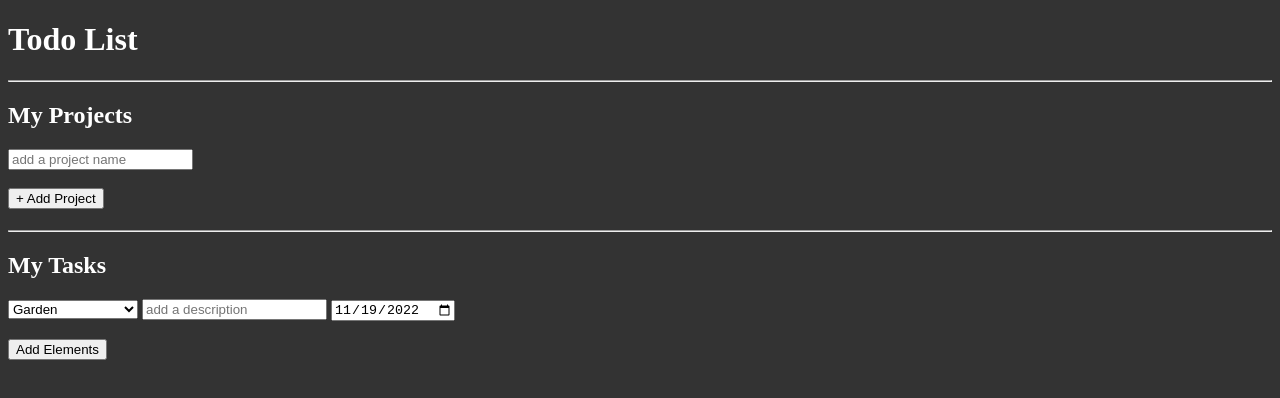
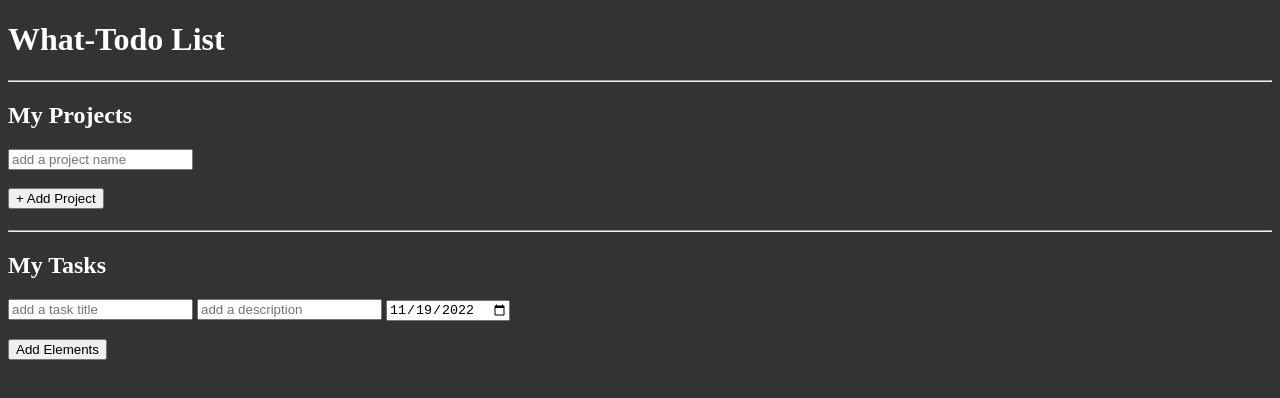
Before and after one commit to lswebdevelops/what-todo-list, a plain HTML site: page index.html in a window 1280 px wide. Drawn offline with Linux system fonts and the light colour scheme.

Commit message:
adjusting js

```diff
--- a/index.html
+++ b/index.html
@@ -7,10 +7,10 @@
     <link rel="icon" type="image/png" href="./images/lsfavicon.png">
     <link rel="stylesheet" href="style.css">
     <meta name="viewport" content="width=device-width, initial-scale=1.0">
-    <title>Todo List</title>
+    <title>What-Todo List</title>
 </head>
 <body>
-<h1>Todo List</h1>
+<h1>What-Todo List</h1>
 
 <hr>
 <h2>My Projects</h2>
@@ -20,20 +20,11 @@
 <button type=submit class="btnAddProj" onclick="addProj()"> + Add Project</button>
 <h4 id="contentProj"></h4>
 
-
 <hr>
 <h2>My Tasks</h2>
-<select name="Tasks" id="title" >
-    <option value="Grocery Shopping">Grocery Shopping</option>
-    <option value="Car">Car</option>
-    <option value="Garden" selected>Garden</option>
-    <option value="School">School</option>
-    <option value="University">University</option>
-    <option value="Work">Work</option>
-    <option value="Other">Other</option>
+  <input type="text" id="title"  placeholder="add a task title" >
+  <input type="text" id="description" placeholder="add a description" >
 
-  </select>
-  <input type="text" id="description" placeholder="add a description" >
     <input type="date" id="dueDate" placeholder="dueDate" value="2022-11-19">
     <br>
 <br>
--- a/script.js
+++ b/script.js
@@ -1,6 +1,5 @@
 let myProjects = [];
 let newProject;
-
 class Project {
   constructor(title) {
       this.title = title;
@@ -19,12 +18,11 @@ function addProj(){
 
   addProjToMyProjects(inputTitleOfProj);
 }
-
- //printing the projects to the screen
-
- const contentProj = document.getElementById('contentProj');
+//printing the projects to the screen
+const contentProj = document.getElementById('contentProj');
 
  function createElementsForProjPrinting(){
+  // delete content of screen so it woun't repeat
   deleteContentofProj()
       function addParagraph(title){
       const titleLabel = document.createElement('p')
@@ -36,10 +34,8 @@ function addProj(){
             let test = myProjects[i]
             addParagraph(myProjects[i].title );
 
+          }
 
-              console.log(myProjects);
-          }
-          console.log(" ")
 
 
 }
@@ -64,11 +60,7 @@ function deleteContentofProj(){
 
 }
 
-
-
 // adding tasks:
-
-
 let myTasks = [];
 let newTask;
 // console.log(newTask);
@@ -86,26 +78,19 @@ function addTaskToMyTasks(title, description, dueDate){
 
   // console.log(newTask);
 }
-// adding a new book to collection manually for testing(erase after project ready)
-// addTaskToMyTasks("supermarket", 'buy xampu','2022-11-11')
-// addTaskToMyTasks("supermarket2", 'buy xampu2','2022-11-12')
-// adding a new book to collection from inputs
+
 function addTask(){
   const inputTitle = document.getElementById("title").value;
   const inputDescription = document.getElementById("description").value;
   const inputDueDate = document.getElementById("dueDate").value;
 addTaskToMyTasks(inputTitle, inputDescription, inputDueDate);
- //printing the tasks to the console:
-// for (let i in myTasks){
-//   console.log(myTasks[i]);
 
-// }
-// console.log(" ")
 }
  //printing the tasks to the screen
  const content = document.getElementById('content');
  function createElementsForTaskPrinting(){
-  deleteContent()
+  // delete content of screen so it woun't repeat
+   deleteContent()
       function addParagraph(title, description, dueDate){
       const titleLabel = document.createElement('p')
       titleLabel.textContent = `${title}: ${description}, ! ${dueDate}`
@@ -116,9 +101,8 @@ addTaskToMyTasks(inputTitle, inputDescription, inputDueDate);
             let test = myTasks[i]
             addParagraph(myTasks[i].title, myTasks[i].description,myTasks[i].dueDate );
 
-              console.log(myTasks);
-          }
-          console.log(" ")
+}
+
 
 }
 let buttonAddTaskEvent = document.querySelector('.btnAddTask').addEventListener('click', buttonAddTask);
```
